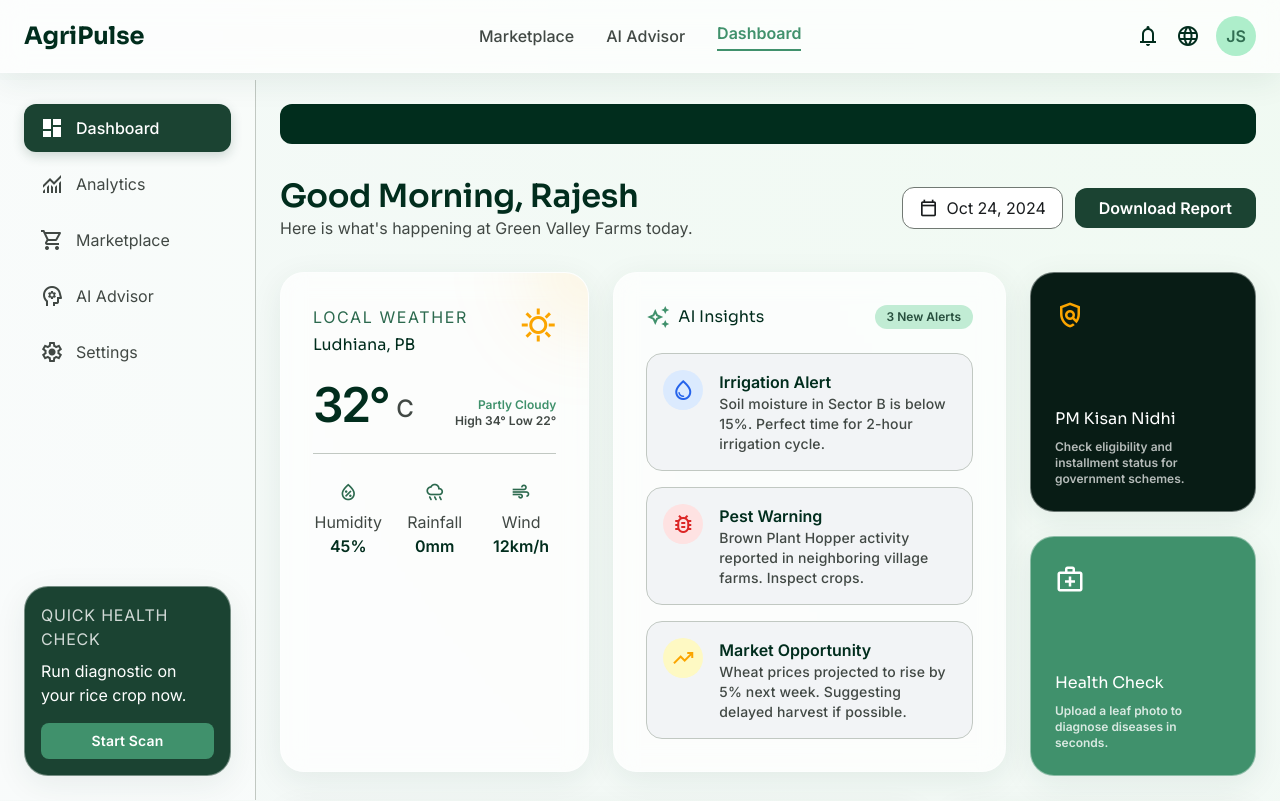
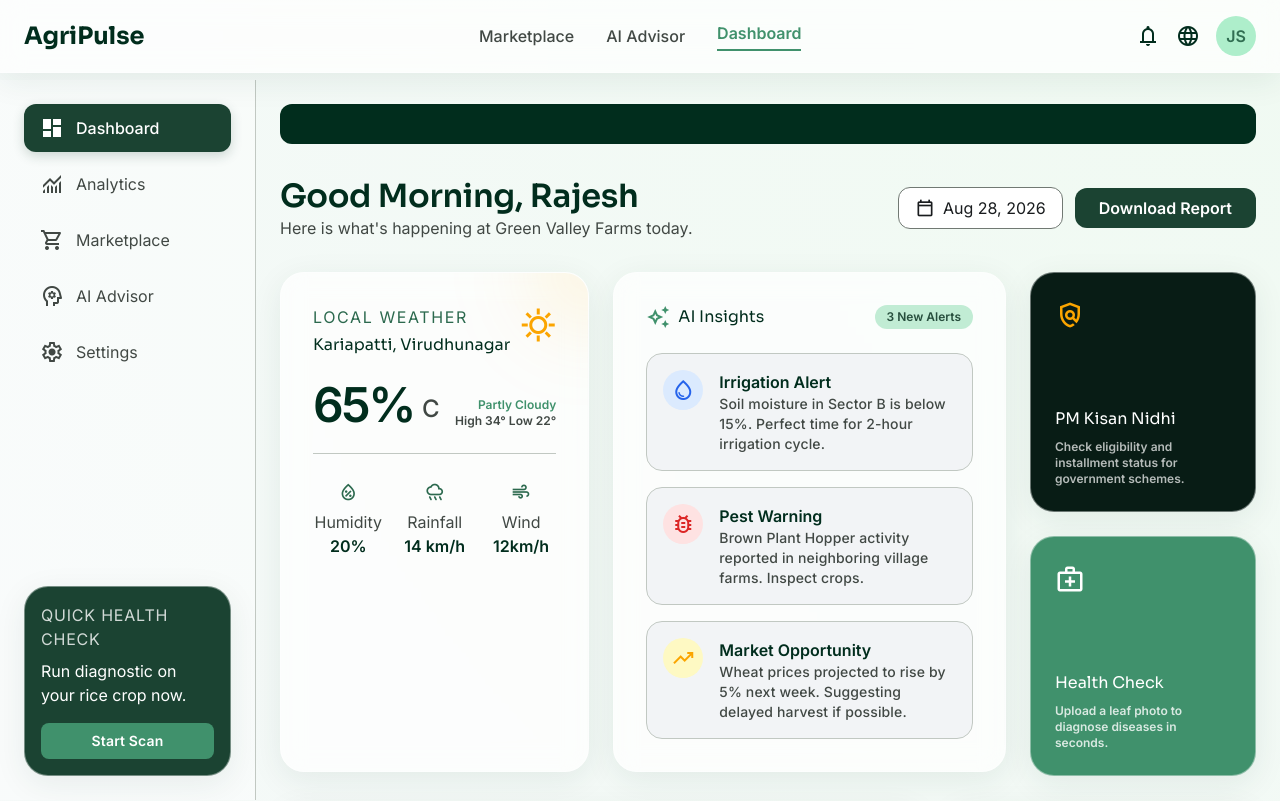
Before and after one commit to gengadharan4656/farm_tech, a plain HTML site: page dashboard.html in a window 1280 px wide. Shown: the top 801 px of the page. Drawn offline with nearby package versions, Linux system fonts and the light colour scheme; no server answers.

Commit message:
Add files via upload

```diff
--- a/dashboard.html
+++ b/dashboard.html
@@ -76,7 +76,7 @@
 </div>
 <div class="flex items-center gap-3">
 <button class="flex items-center gap-2 bg-white border border-outline px-4 py-2 rounded-xl font-label-md hover:bg-surface-container-low transition-colors">
-<span class="material-symbols-outlined text-[20px]">calendar_today</span> Oct 24, 2024
+<span class="material-symbols-outlined text-[20px]">calendar_today</span> Aug 28, 2026
 </button>
 <button class="bg-primary-container text-white px-6 py-2 rounded-xl font-bold hover:scale-[1.02] transition-transform">Download Report</button>
 </div>
--- a/dashboard.js
+++ b/dashboard.js
@@ -48,9 +48,18 @@
            const results =
     await Promise.allSettled([
 
-                    fetch(
-                        `${API_BASE_URL}/api/weather`
-                    ),
+        // Weather is now static — no weather API
+        Promise.resolve({
+            ok: true,
+            json: async () => ({
+                location: "Kariapatti, Virudhunagar",
+                temperature: 32,
+                condition: "Partly Cloudy",
+                humidity: 65,
+                rain_probability: 20,
+                wind_speed: 14
+            })
+        }),
 
         fetch(
             `${API_BASE_URL}/api/ai-insights`
@@ -61,7 +70,6 @@
         )
 
     ]);
-
 
             // ======================================
             // WEATHER
```
Lines whose indentation alone changed are shown as unchanged.
